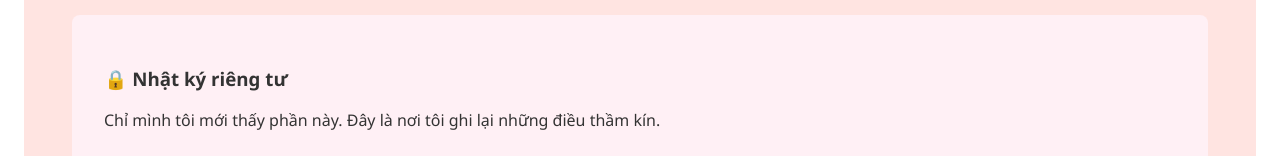
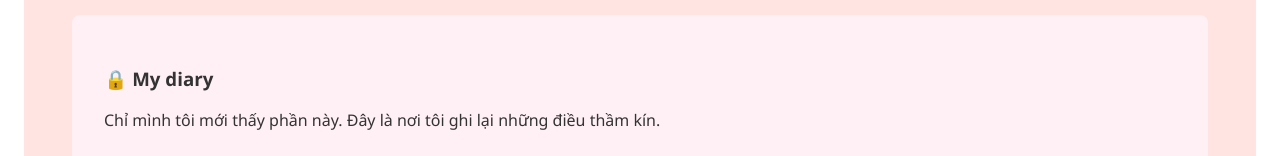
Before and after one commit to tranqynhanhhh/my-personal-site, a React (Create React App) app: page /about in a window 1280 px wide. Shown: the part 206-362 px from the top of the page. Built offline with nearby package versions, Linux system fonts and the light colour scheme.

Commit message:
sua chua

```diff
--- a/src/components/Diary.js
+++ b/src/components/Diary.js
@@ -1,7 +1,7 @@
 export default function Diary() {
   return (
     <div className="section" style={{ backgroundColor: '#fff0f5' }}>
-      <h3>🔒 Nhật ký riêng tư</h3>
+      <h3>🔒 My diary </h3>
       <p>Chỉ mình tôi mới thấy phần này. Đây là nơi tôi ghi lại những điều thầm kín.</p>
     </div>
   );
--- a/src/components/Home.js
+++ b/src/components/Home.js
@@ -1,7 +1,7 @@
 export default function Home() {
   return (
     <div className="section">
-      <h2> aelin's blog </h2>
+      <h2> aelin hehe </h2>
       <p>Đây là nơi tôi chia sẻ những suy nghĩ, cảm xúc và góc nhìn về cuộc sống.</p>
     </div>
   );
```
